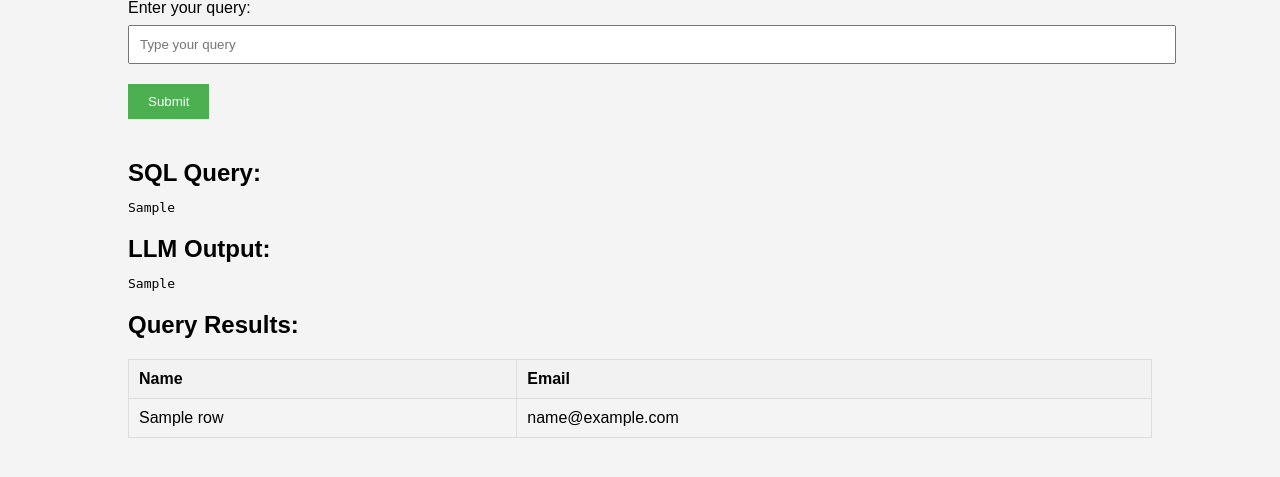
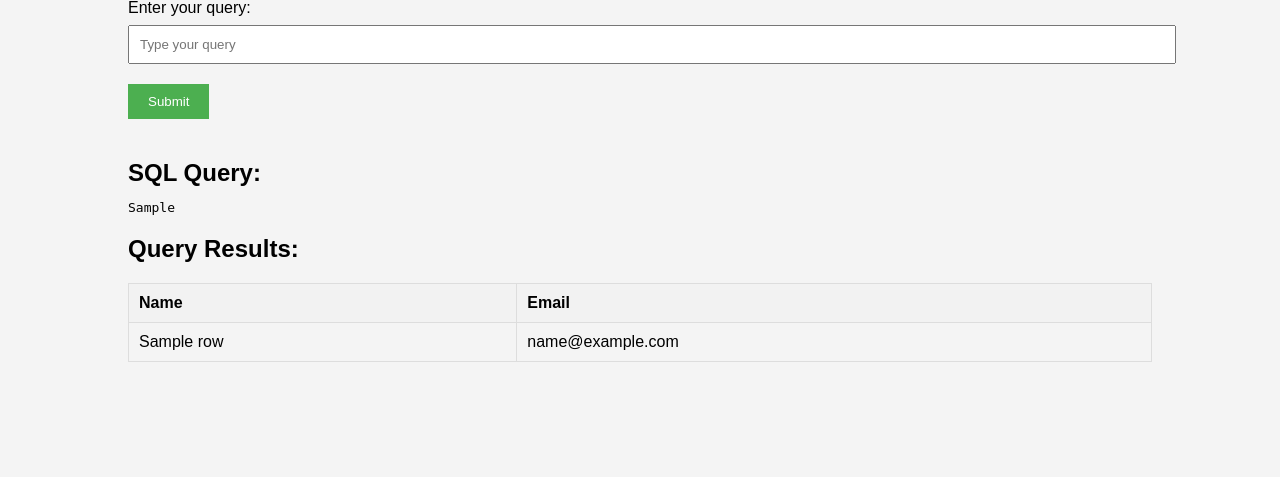
Before and after one commit to somap98/336ECProject, a Flask app: template templates/index.html in a window 1280 px wide. Shown: the part 146-623 px from the top of the page. Run offline with Flask 3, Linux system fonts and the light colour scheme; the template is opened without the code that fills it: most values are stand-ins (such as "Sample title", 1, 10 or a date in 2020).

Commit message:
Update index.html

```diff
--- a/templates/index.html
+++ b/templates/index.html
@@ -23,9 +23,6 @@
                 <h2>SQL Query:</h2>
                 <pre>{{ sql_query }}</pre>
 
-                <h2>LLM Output:</h2>
-                <pre>{{ llm_output }}</pre>
-
                 <h2>Query Results:</h2>
                 <table>
                     <thead>
```
